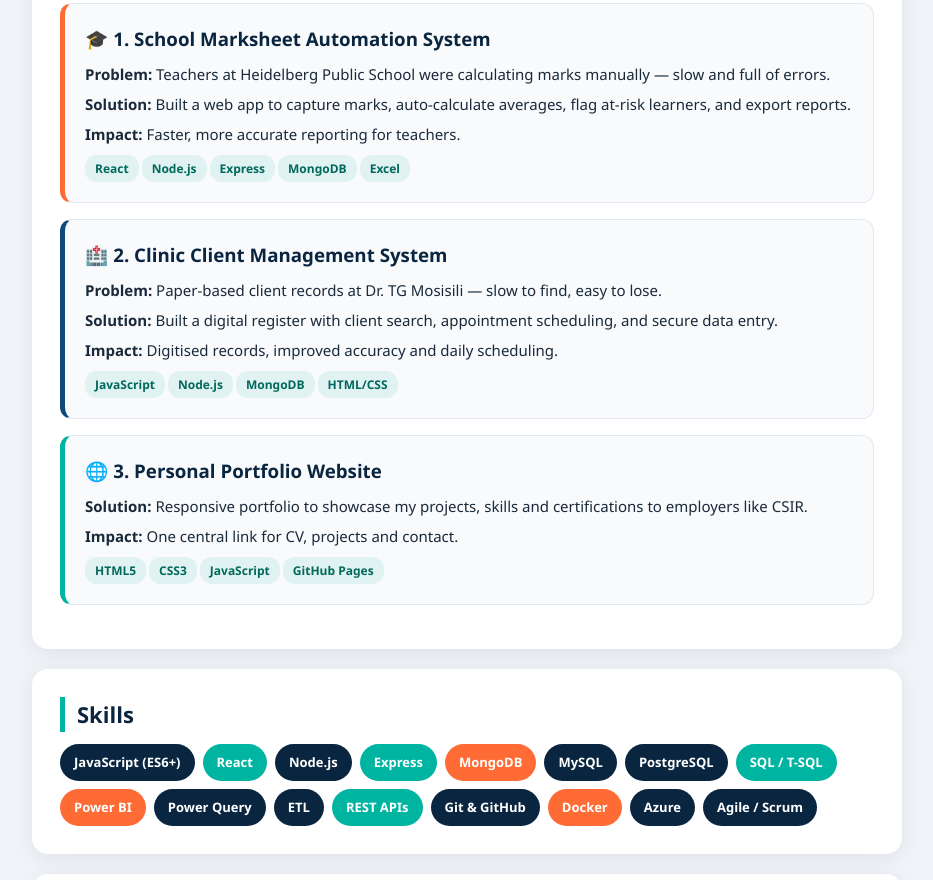
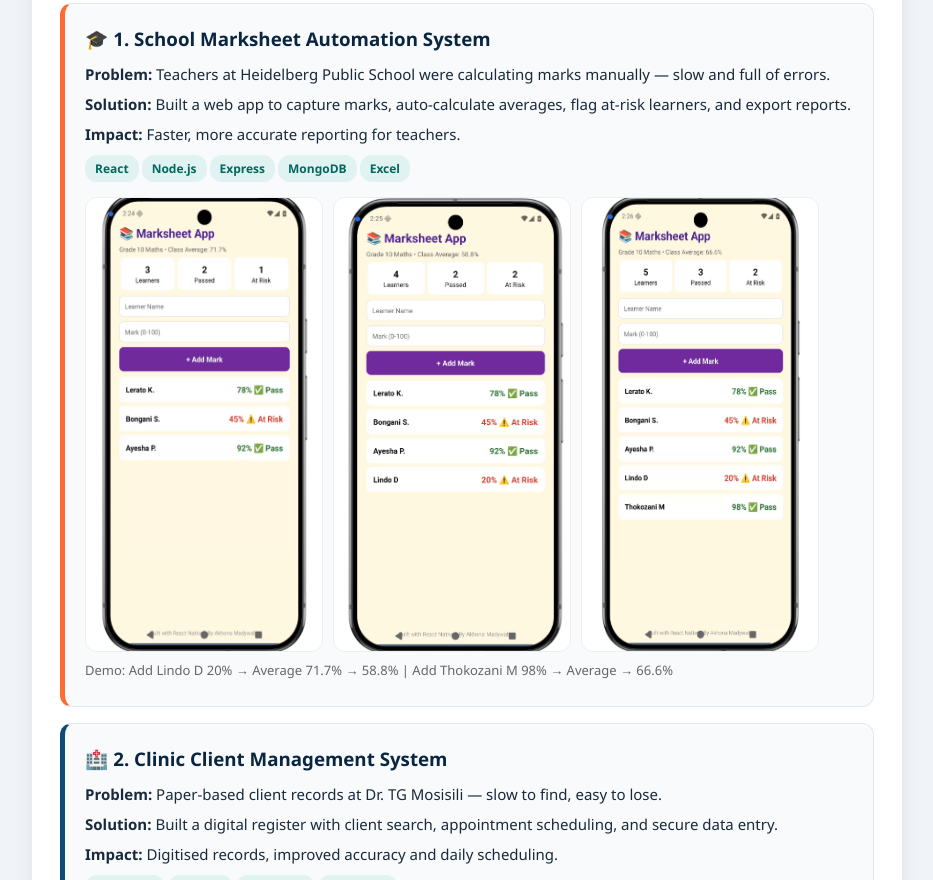
Before and after one commit to Akhona-Mady/Akhona-Mady.github.io, a plain HTML site: page index.html in a window 1280 px wide. Shown: the part 675-1555 px from the top of the page, without its empty margins (173-1106 px from the left). Drawn offline with Linux system fonts and the light colour scheme.

Commit message:
Update index.html

```diff
--- a/index.html
+++ b/index.html
@@ -74,6 +74,12 @@ footer { text-align:center; padding:20px; color:#64748B; font-size:13px; }
 <p><b>Solution:</b> Built a web app to capture marks, auto-calculate averages, flag at-risk learners, and export reports.</p>
 <p><b>Impact:</b> Faster, more accurate reporting for teachers.</p>
 <span class="tag">React</span><span class="tag">Node.js</span><span class="tag">Express</span><span class="tag">MongoDB</span><span class="tag">Excel</span>
+ <div style="display:flex; gap:10px; margin-top:15px; flex-wrap:wrap;">
+<img src="marksheet1.png" style="width:31%; border-radius:12px; border:1px solid #eee;">
+<img src="marksheet2.png" style="width:31%; border-radius:12px; border:1px solid #eee;">
+<img src="marksheet3.png" style="width:31%; border-radius:12px; border:1px solid #eee;">
+</div>
+<p style="font-size:13px; color:#666; margin-top:8px;">Demo: Add Lindo D 20% → Average 71.7% → 58.8% | Add Thokozani M 98% → Average → 66.6%</p>
 </div>
 
 <div class="project">
```
